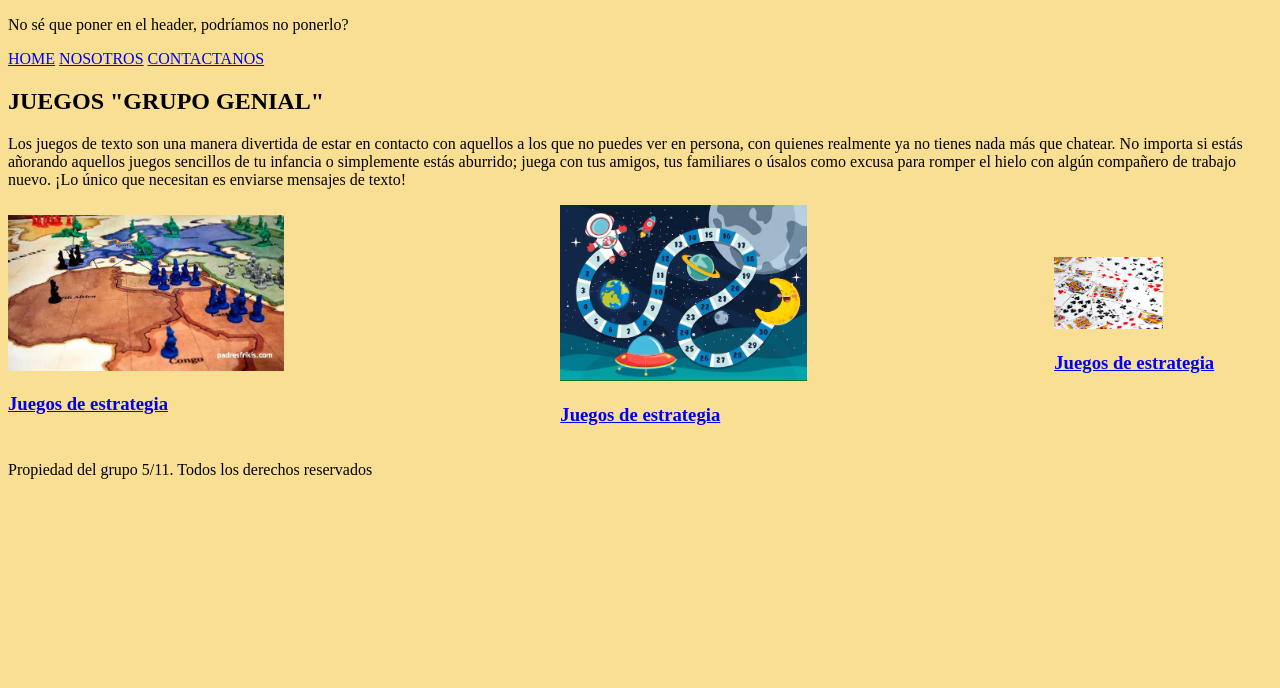
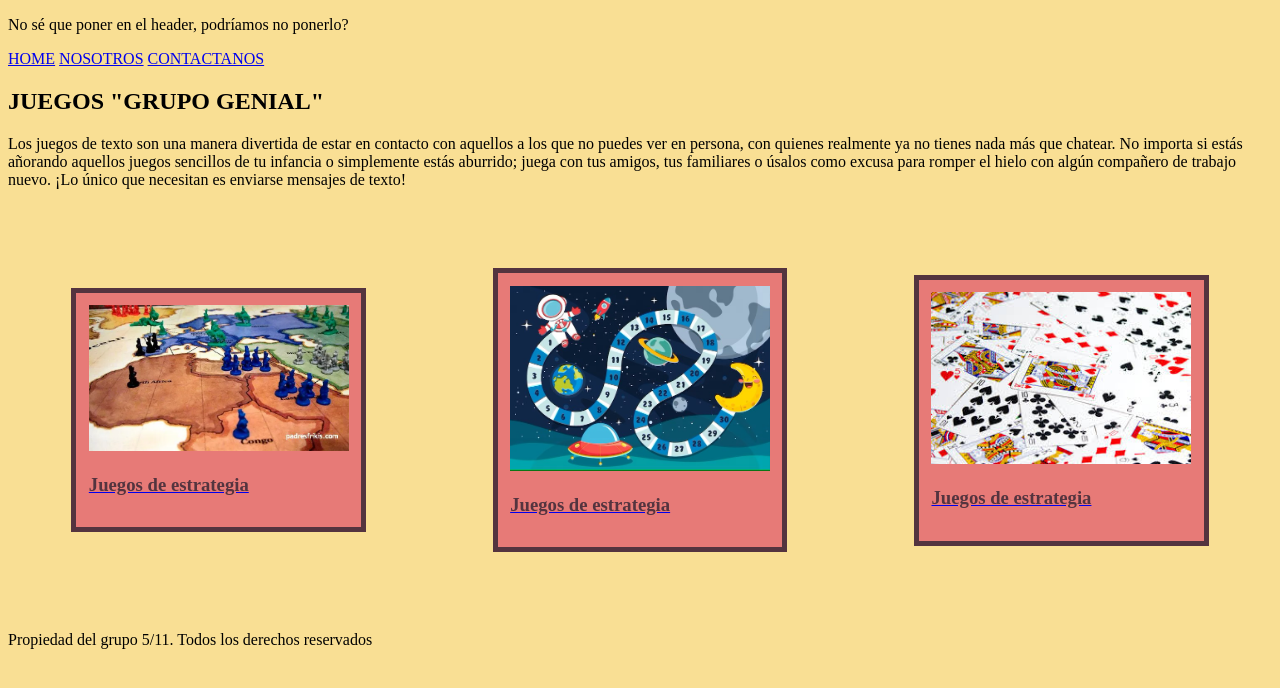
Before and after one commit to herbologialkia/Grupo11-5_curso23035, a plain HTML site: page Carpeta Html/home.html in a window 1280 px wide. Drawn offline with Linux system fonts and the light colour scheme.

Commit message:
cambio colores

```diff
--- a/Carpeta CSS/home.css
+++ b/Carpeta CSS/home.css
@@ -1,6 +1,8 @@
 /* acá estructuramos a grandes rasgos la página y nos llevamos de acá el footer y el header */
 body{
     background-color: #f9df94;
+    /* font-family: Cambria, Cochin, Georgia, Times, 'Times New Roman', serif; ver cual poner */
+
 }
 /* flexbox */
 .flex-container {
@@ -38,6 +40,18 @@ body{
   align-self: auto;
   order: 0;
 }
+.flex-items{
+    width: 30%;
+    margin: 5%;
+    border-color: #54343f;
+    border-width: 5px;
+    border-style: solid;
+    padding: 1%;
+    background-color: #e77a77;
+}
 .imagen{
-    width: 50%;
+    width: 100%;
 }
+h3{
+   color:#54343f;
+}
```
